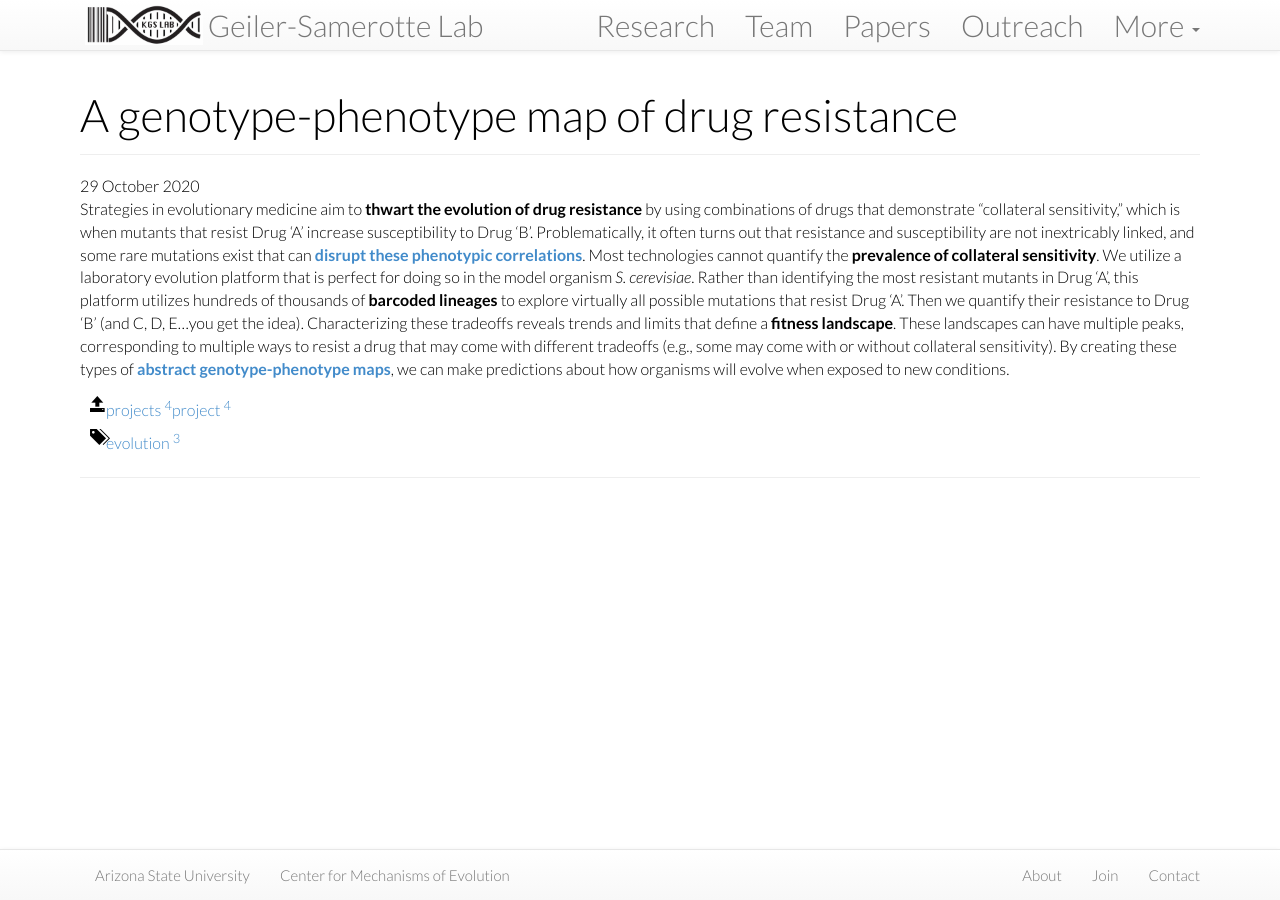
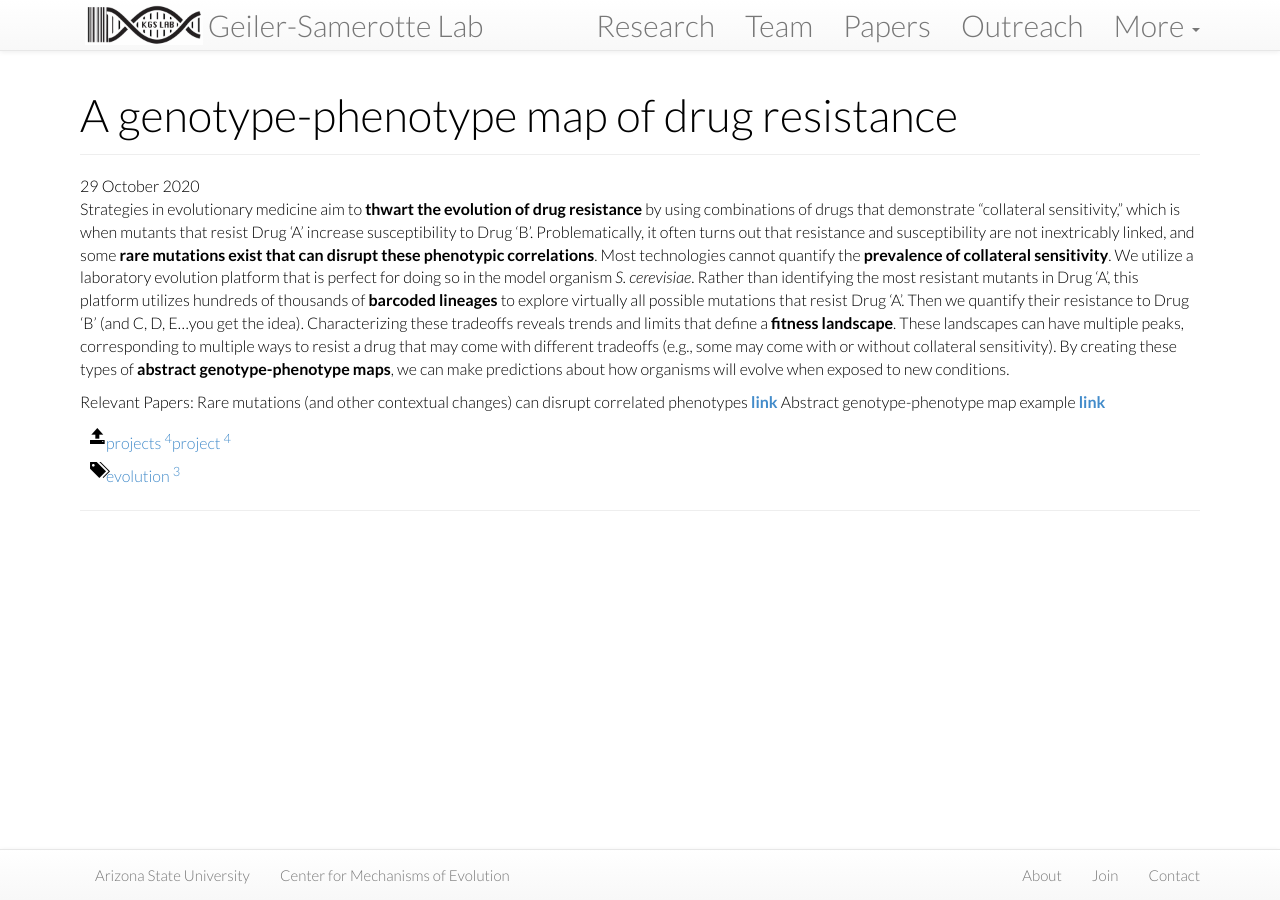
Before and after one commit to Samerotte-Lab/Samerotte-Lab.github.io, a Jekyll site: the page built from projects/_posts/2020-10-29-resistance.md, in a window 1280 px wide. Built offline with Jekyll 4.4.1, drawn with Linux system fonts in a browser that asks for light colours; nearby versions of some CDN libraries.

Commit message:
resistance edits

```diff
--- a/projects/_posts/2020-10-29-resistance.md
+++ b/projects/_posts/2020-10-29-resistance.md
@@ -8,4 +8,8 @@
 ---
 {% include JB/setup %}
 
-Strategies in evolutionary medicine aim to <b>thwart the evolution of drug resistance</b> by using combinations of drugs that demonstrate “collateral sensitivity,” which is when mutants that resist Drug ‘A’ increase susceptibility to Drug ‘B’. Problematically, it often turns out that resistance and susceptibility are not inextricably linked, and some rare mutations exist that can <b>[disrupt these phenotypic correlations](https://kgslab.org/papers/paper/extent-of-pleiotropy)</b>. Most technologies cannot quantify the <b>prevalence of collateral sensitivity</b>. We utilize a laboratory evolution platform that is perfect for doing so in the model organism <i>S. cerevisiae</i>. Rather than identifying the most resistant mutants in Drug ‘A’, this platform utilizes hundreds of thousands of <b>barcoded lineages</b> to explore virtually all possible mutations that resist Drug ‘A’. Then we quantify their resistance to Drug ‘B’ (and C, D, E...you get the idea). Characterizing these tradeoffs reveals trends and limits that define a <b>fitness landscape</b>. These landscapes can have multiple peaks, corresponding to multiple ways to resist a drug that may come with different tradeoffs (e.g., some may come with or without collateral sensitivity). By creating these types of <b>[abstract genotype-phenotype maps](https://kgslab.org/papers/paper/local-modularity-global-pleiotropy)</b>, we can make predictions about how organisms will evolve when exposed to new conditions.
+Strategies in evolutionary medicine aim to <b>thwart the evolution of drug resistance</b> by using combinations of drugs that demonstrate “collateral sensitivity,” which is when mutants that resist Drug ‘A’ increase susceptibility to Drug ‘B’. Problematically, it often turns out that resistance and susceptibility are not inextricably linked, and some <b>rare mutations exist that can disrupt these phenotypic correlations</b>. Most technologies cannot quantify the <b>prevalence of collateral sensitivity</b>. We utilize a laboratory evolution platform that is perfect for doing so in the model organism <i>S. cerevisiae</i>. Rather than identifying the most resistant mutants in Drug ‘A’, this platform utilizes hundreds of thousands of <b>barcoded lineages</b> to explore virtually all possible mutations that resist Drug ‘A’. Then we quantify their resistance to Drug ‘B’ (and C, D, E...you get the idea). Characterizing these tradeoffs reveals trends and limits that define a <b>fitness landscape</b>. These landscapes can have multiple peaks, corresponding to multiple ways to resist a drug that may come with different tradeoffs (e.g., some may come with or without collateral sensitivity). By creating these types of <b>abstract genotype-phenotype maps</b>, we can make predictions about how organisms will evolve when exposed to new conditions.
+
+Relevant Papers:
+Rare mutations (and other contextual changes) can disrupt correlated phenotypes <b>[link](https://kgslab.org/papers/paper/extent-of-pleiotropy)</b>
+Abstract genotype-phenotype map example <b>[link](https://kgslab.org/papers/paper/local-modularity-global-pleiotropy)</b>
```
